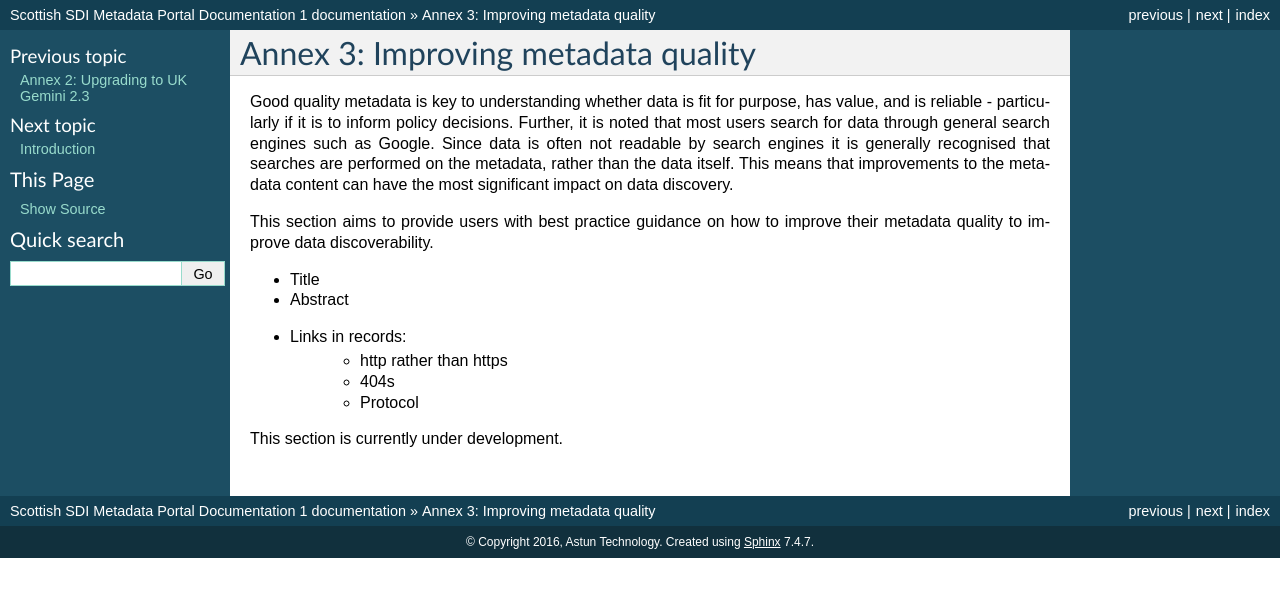
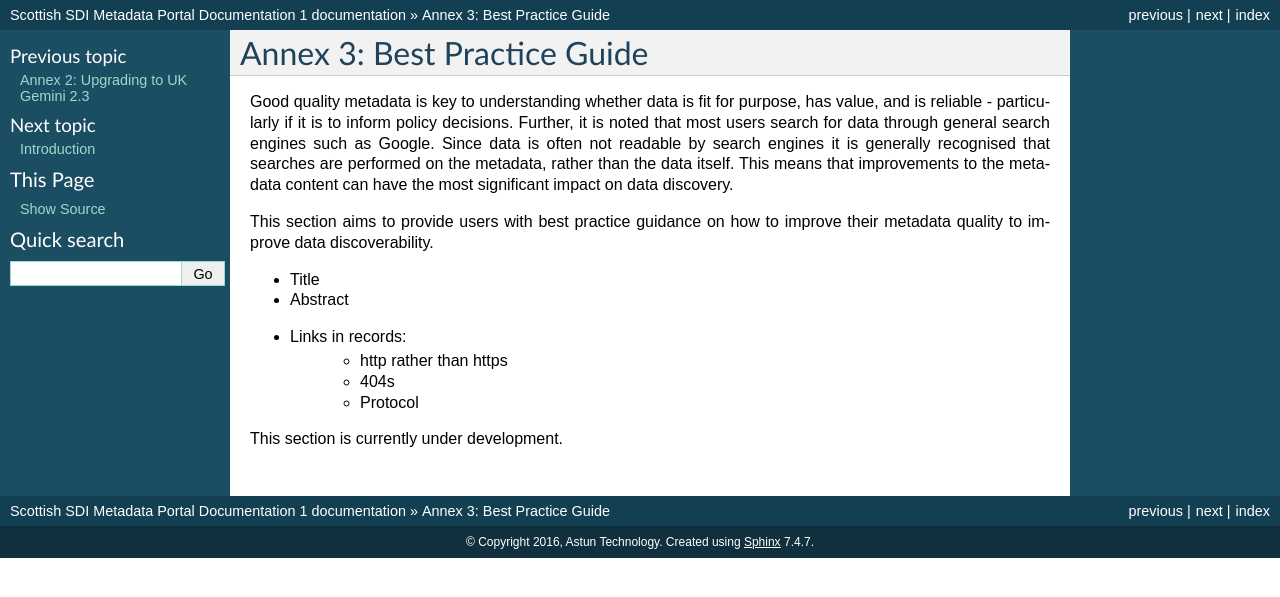
Before and after one commit to AstunTechnology/ssdidocs, a Sphinx documentation site: the page built from docs/UserDoc_Chap10_Annex3.rst, in a window 1280 px wide. Shown: the top 597 px of the page. Built offline with Sphinx 7.4.7, drawn with Linux system fonts in a browser that asks for light colours.

```diff
--- a/docs/UserDoc_Chap10_Annex3.rst
+++ b/docs/UserDoc_Chap10_Annex3.rst
@@ -1,5 +1,5 @@
-Annex 3: Improving metadata quality
-===================================
+Annex 3: Best Practice Guide
+============================
 
 Good quality metadata is key to understanding whether data is fit for purpose, has value, and is reliable - particularly if it is to
 inform policy decisions. Further, it is noted that most users search for data through general search engines such as Google. Since data is often not readable by search engines it is generally recognised that searches are performed on the metadata, rather than the data itself. This means that improvements to the metadata content can have the most significant impact on data discovery.
```
